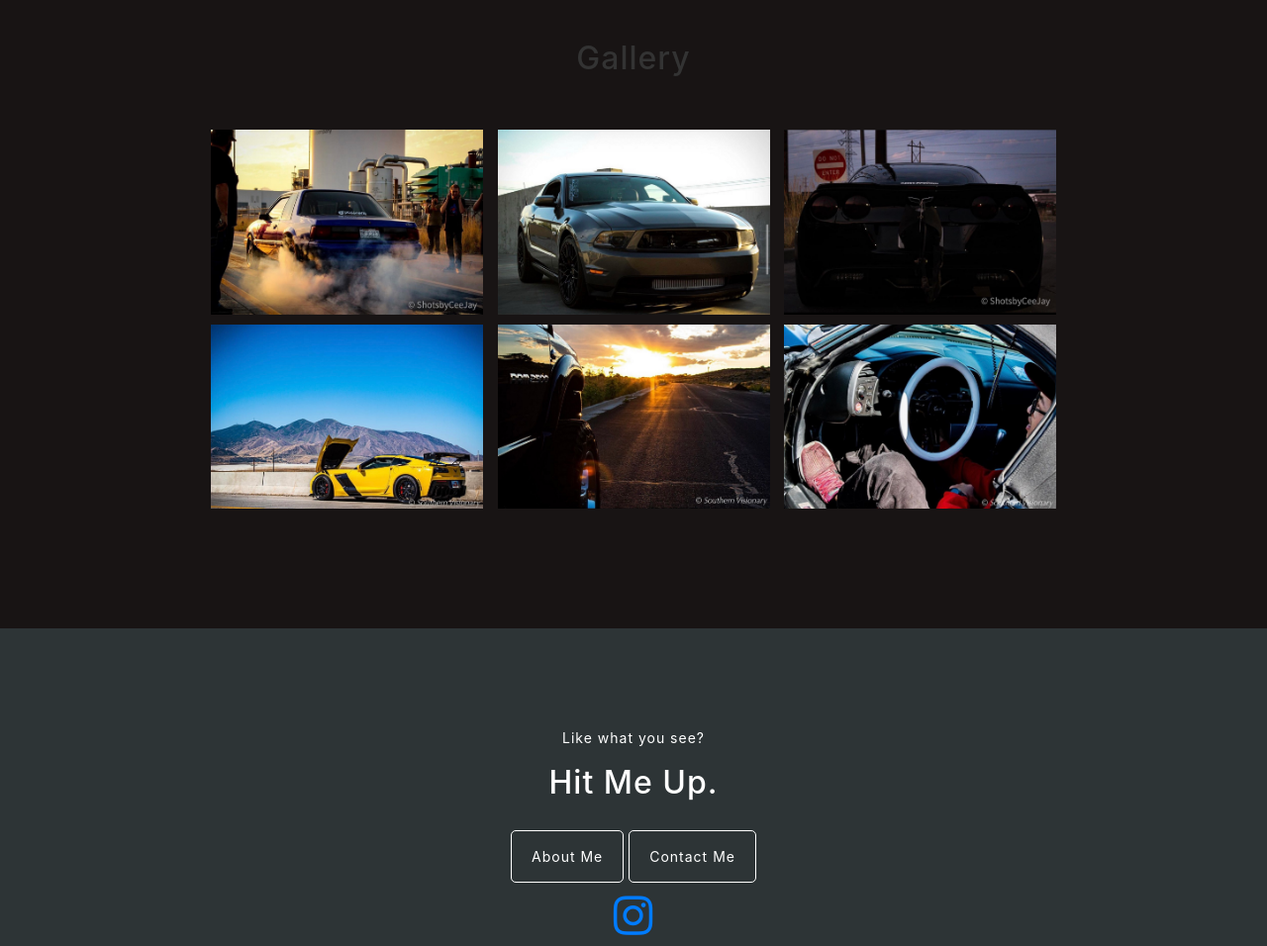
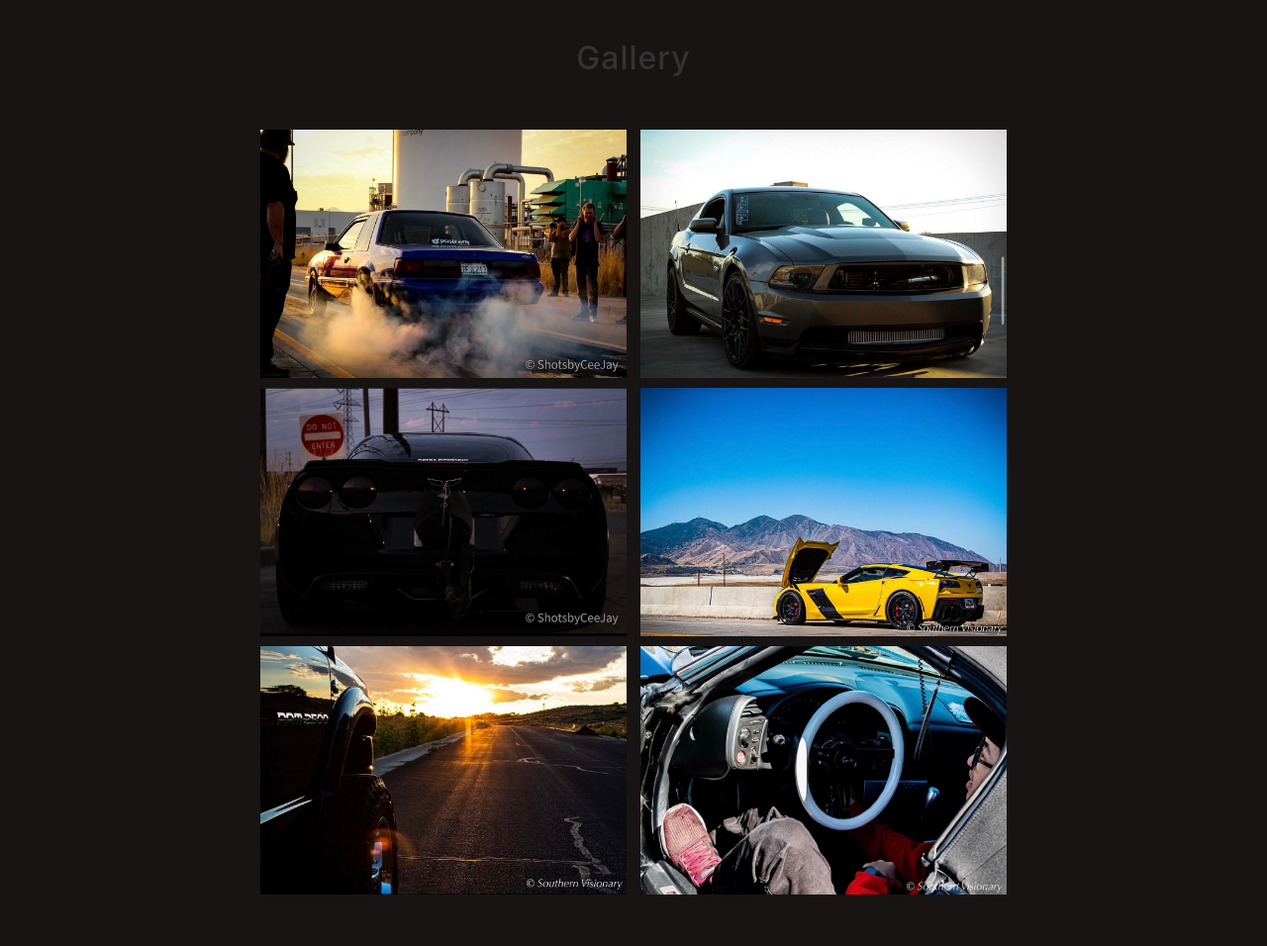
Before and after one commit to ChristopherTheDevCo/ShotsByCeeJay, a plain HTML site: page index.html in a window 1280 px wide. Shown: the part 940-1896 px from the top of the page at 99% size. Drawn offline with nearby package versions, Linux system fonts and the light colour scheme.

Commit message:
Update index.html
image resize

```diff
--- a/index.html
+++ b/index.html
@@ -96,7 +96,7 @@
             <div class="itemsContainer">
 
                 <ul class="items">
-                    <li onclick="" class="pixelArt col-xs-6 col-sm-4 col-md-3 col-lg-3">
+                    <li onclick="" class="pixelArt col-xs-7 col-sm-5 col-md-4 col-lg-4">
                     <div class="item">
                         <img src="Sbcj8.jpg">
 
@@ -112,7 +112,7 @@
                         </div>
                     </li>
 
-                     <li onclick="" class="websites col-xs-6 col-sm-4 col-md-3 col-lg-3">
+                     <li onclick="" class="websites col-xs-7 col-sm-5 col-md-4 col-lg-4">
                     <div class="item">
                         <img src="cj1.jpg">
 
@@ -130,7 +130,7 @@
                         </div>
                     </li>
 
-                    <li onclick="" class="websites col-xs-6 col-sm-4 col-md-3 col-lg-3">
+                    <li onclick="" class="websites col-xs-7 col-sm-5 col-md-4 col-lg-4">
                         <div class="item">
                             <img src="Sbcj5.jpg">
 
@@ -143,7 +143,7 @@
                             </div>
                         </li>
 
-                     <li onclick="" class="games col-xs-6 col-sm-4 col-md-3 col-lg-3">
+                     <li onclick="" class="games col-xs-7 col-sm-5 col-md-4 col-lg-4">
                     <div class="item">
                         <img src="Sbcj11.jpg">
 
@@ -156,7 +156,7 @@
                         </div>
                     </li>
 
-         <li onclick="" class="emails col-xs-6 col-sm-4 col-md-3 col-lg-3">
+         <li onclick="" class="emails col-xs-7 col-sm-5 col-md-4 col-lg-4">
                     <div class="item">
                         <img src="Sbcj14.jpg">
                         <div class="icons">
@@ -168,7 +168,7 @@
                         </div>
                     </li>
 
-                    <li onclick="" class="emails col-xs-6 col-sm-4 col-md-3 col-lg-3">
+                    <li onclick="" class="emails col-xs-7 col-sm-5 col-md-4 col-lg-4">
                         <div class="item">
                             <img src="Sbcj9.jpg">
 
```
